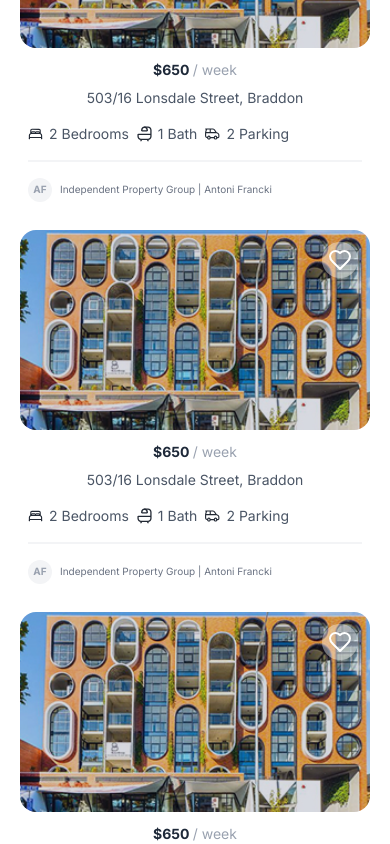
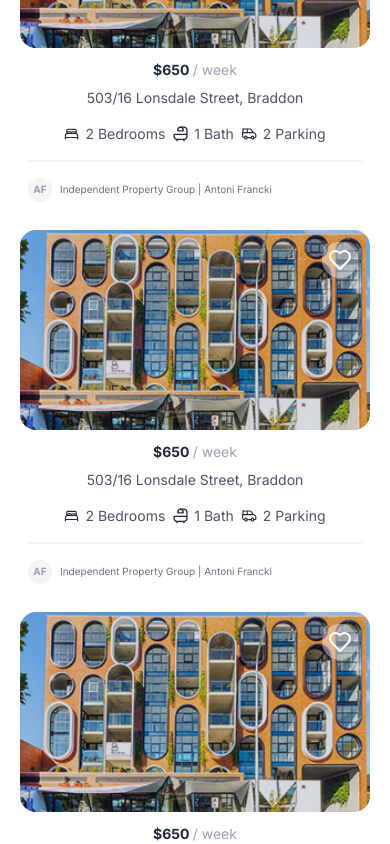
Before and after one commit to mss-souloftware/rc-frontend, a Next.js app: page / in a window 390 px wide. Shown: the part 1440-2284 px from the top of the page. Built offline with nearby package versions, Linux system fonts and the light colour scheme.

Commit message:
responsive done 1.2

```diff
--- a/src/components/Global/PropertyCard.jsx
+++ b/src/components/Global/PropertyCard.jsx
@@ -33,7 +33,7 @@ export default function PropertyCard({
                 <p className="font-bold xl:text-xl text-md">${price} <span className="text-sm font-normal text-gray-400">/ week</span></p>
                 <p className="text-gray-600 text-sm xl:text-base md:py-1 py-2">{address}</p>
 
-                <div className="flex xl:gap-4 gap-2 flex-wrap text-gray-600 mt-2">
+                <div className="flex xl:gap-4 gap-2 flex-wrap text-gray-600 mt-2 md:justify-start justify-center">
                     <span className='flex gap-1.5'><Image src="/global/bedroom.svg" width={15} height={15} alt='Bedrooms' /> {bedrooms} Bedrooms</span>
                     <span className='flex gap-1.5'><Image src="/global/bath.svg" width={15} height={15} alt='Bath' /> {bathrooms} Bath</span>
                     <span className='flex gap-1.5'><Image src="/global/parking.svg" width={15} height={15} alt='Parking' /> {parks} Parking</span>
```
